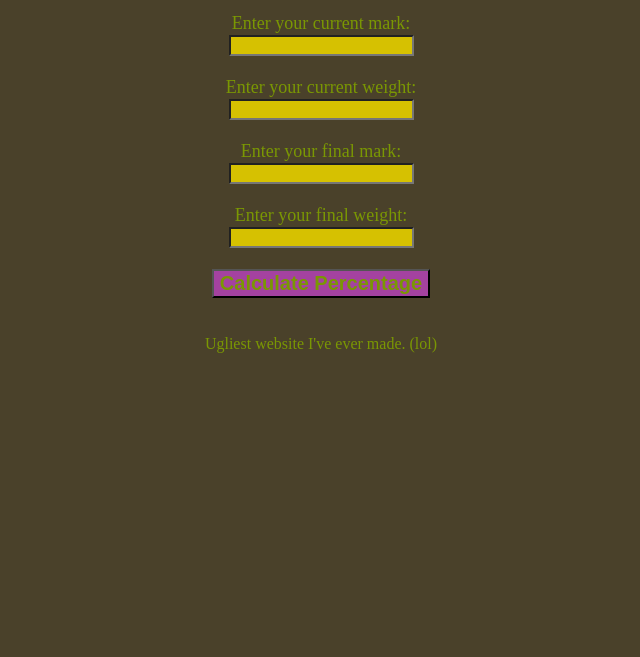
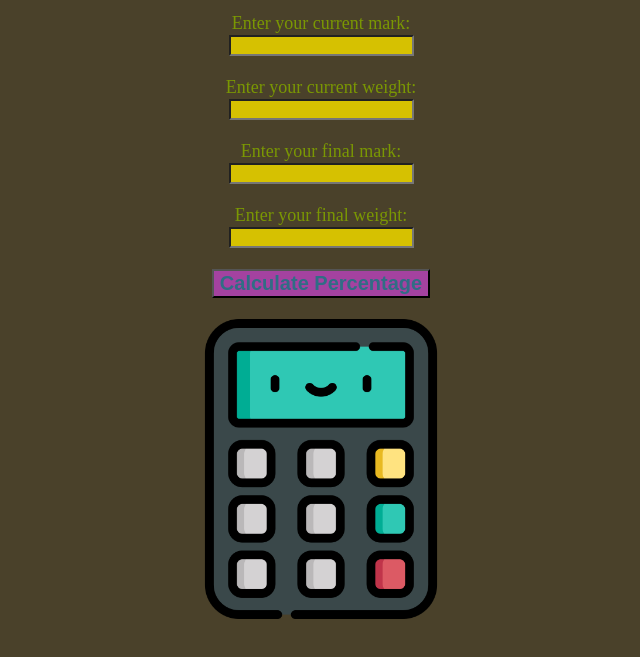
Before and after one commit to AdmiralScoob/A7-Website, a plain HTML site: page index.html in a window 1280 px wide. Shown: the part 101-758 px from the top of the page, without its empty margins (319-959 px from the left). Drawn offline with Linux system fonts and the light colour scheme.

Commit message:
Added Calculator image, removed footer, modified formatting, plus some other things that I'm probably forgetting.

```diff
--- a/index.html
+++ b/index.html
@@ -1,15 +1,18 @@
 <!DOCTYPE html>
 <html>
+
 <head>
   <style>
-    .centered-text{
-      text-align:center;
+    .centered-text {
+      text-align: center;
     }
-    .bolded{
-      font-weight:bold;
+
+    .bolded {
+      font-weight: bold;
     }
   </style>
 </head>
+
 <body class="centered-text" style="background-color:#4A412A; color:#7A9703">
   <h1>Finals Calculator</h1>
   <p>Calculate your final mark.</p>
@@ -19,16 +22,17 @@
       <input type="number" id="currentMark" name="currentMark" style="background-color:#D6C101; color:#306D85"><br><br>
       <label for="currentWeight">Enter your current weight:</label><br>
       <input type="number" id="currentWeight" name="currentWeight" style="background-color:#D6C101; color:#306D85""><br><br>
-            <label for="finalMark">Enter your final mark:</label><br>
+            <label for=" finalMark">Enter your final mark:</label><br>
       <input type="number" id="finalMark" name="finalMark" style="background-color:#D6C101; color:#306D85"><br><br>
       <label for="finalWeight">Enter your final weight:</label><br>
       <input type="number" id="finalWeight" name="finalWeight" style="background-color:#D6C101; color:blue"><br><br>
-            <input type="submit" value="Calculate Percentage" style="background-color:#A442A0; color:#7A9703; font-size:20px" class="bolded"><br><br>
+      <input type="submit" value="Calculate Percentage" style="background-color:#A442A0; color:#306D85; font-size:20px"
+        class="bolded"><br><br>
     </form>
     <output name="result" style="color:#C21A09"></output>
   </font>
   <script>
-        function calculateFinalPercent(){
+    function calculateFinalPercent() {
       event.preventDefault()
       const currentMark = parseFloat(document.getElementById("currentMark").value);
       const currentWeight = parseFloat(document.getElementById("currentWeight").value);
@@ -41,7 +45,6 @@
   </script>
 </body>
 <footer>
-  <div class="container">
-    <p>Ugliest website I've ever made. (lol)</p>
+  <img src="calculator.png" alt="From flaticon.com" style="width: 300px; height: 300px;"">
 </footer>
 </html>
```
Also changed, not shown: calculator.png (added). Lines whose indentation alone changed are shown as unchanged.
